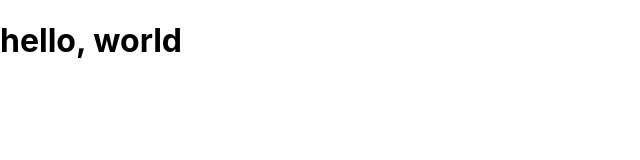
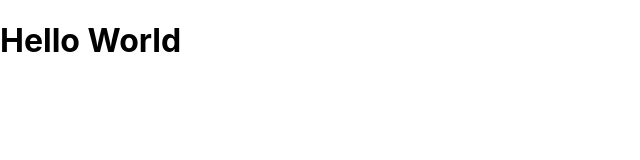
Before and after one commit to OcchiNecchi/react-redux-test-application, a React (Create React App) app: page / in a window 1280 px wide. Shown: the top 160 px of the page, without its empty margins (0-640 px from the left). Built offline with nearby package versions, Linux system fonts and the light colour scheme.

Commit message:
test jsx

```diff
--- a/src/App.js
+++ b/src/App.js
@@ -1,10 +1,9 @@
-
 
 function App() {
   return (
-    <div>
-      <h1>hello, world</h1>
-    </div>
+    <h1>
+      Hello World
+    </h1>
   );
 }
 
```
